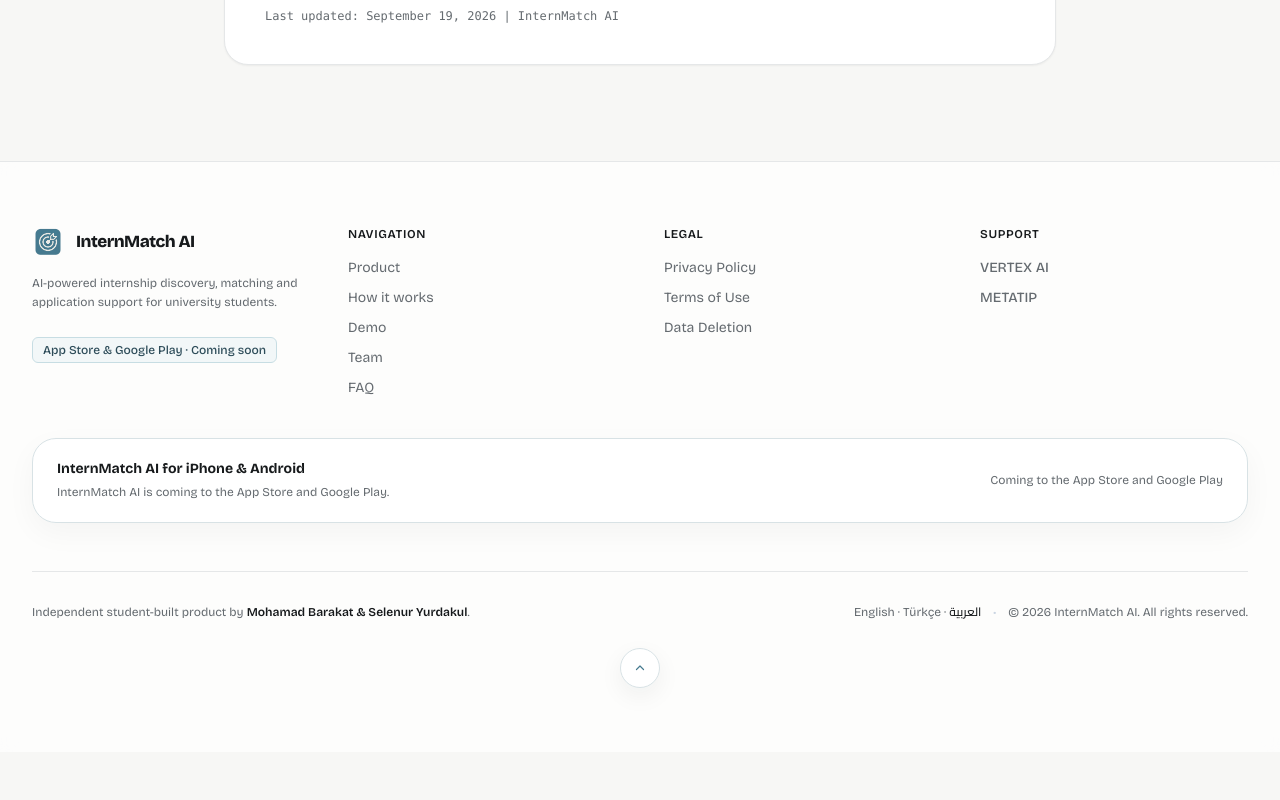
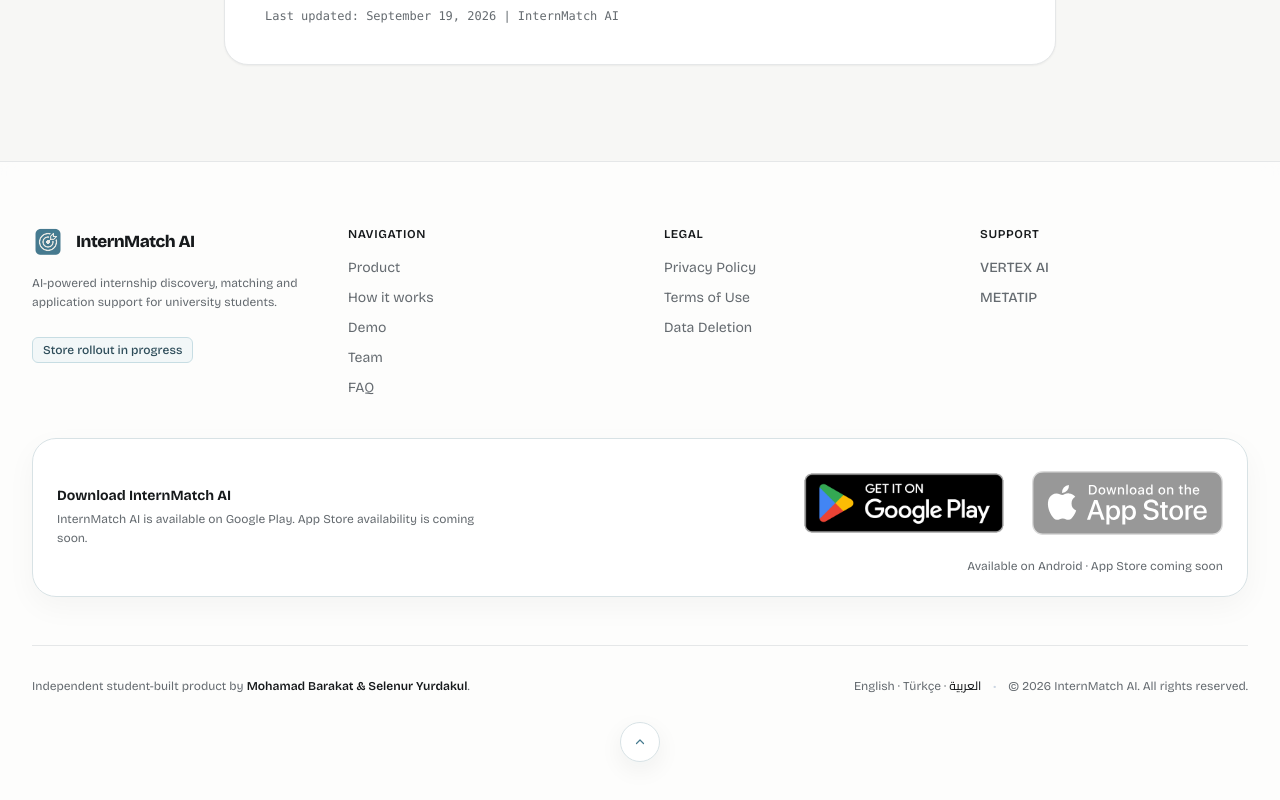
Before and after one commit to vertex-intelligent-org/InternMatch-AI-Marketing-Landing-Page, a Next.js app: page /terms in a window 1280 px wide. Shown: the part 5194-5994 px from the top of the page. Before the commit the page ends 5946 px from the top, so only its background shows below. Built offline with nearby package versions, Linux system fonts and the light colour scheme.

Commit message:
feat: publish Google Play download

```diff
--- a/src/components/StoreDownloadBadges.tsx
+++ b/src/components/StoreDownloadBadges.tsx
@@ -18,33 +18,76 @@
     googlePlayLive,
   } = STORE_RELEASE;
 
-  const hasLiveStore =
-    appleLive || googlePlayLive;
+  const appleUrl =
+    STORE_CONFIG.apple.url;
+
+  const googlePlayUrl =
+    STORE_CONFIG.googlePlay.url;
 
   return (
     <div
-      className={`flex flex-col gap-2 ${
+      className={`flex flex-col gap-2.5 ${
         variant === "menu"
           ? "items-start text-left"
           : "items-start sm:items-end sm:text-right"
       } ${className}`}
     >
-      {hasLiveStore && (
       <div
-          className={`flex gap-3 ${
+        className={`flex gap-3.5 ${
           variant === "menu"
             ? "flex-col items-start"
-              : "flex-col items-start sm:flex-row sm:items-center"
+            : "flex-wrap items-center sm:justify-end"
         }`}
       >
-          {appleLive &&
-            STORE_CONFIG.apple.url && (
+        {googlePlayLive && googlePlayUrl ? (
           <a
-                href={STORE_CONFIG.apple.url}
+            href={googlePlayUrl}
+            target="_blank"
+            rel="noopener noreferrer"
+            aria-label="Get InternMatch AI on Google Play"
+            data-store-badge="google-play"
+            className="inline-flex rounded-lg transition-[transform,opacity] duration-200 hover:scale-[1.025] hover:opacity-95 focus-visible:outline-none focus-visible:ring-2 focus-visible:ring-[#467A8F] focus-visible:ring-offset-2"
+          >
+            <Image
+              src="/store-badges/get-it-on-google-play.png"
+              alt=""
+              aria-hidden="true"
+              width={134}
+              height={52}
+              unoptimized
+              className={`w-auto ${
+                variant === "menu" ? "h-16" : "h-20 md:h-[5.5rem]"
+              }`}
+            />
+          </a>
+        ) : (
+          <span
+            aria-disabled="true"
+            title="Google Play availability coming soon"
+            data-store-badge="google-play"
+            className="inline-flex cursor-not-allowed select-none rounded-lg opacity-40 grayscale"
+          >
+            <Image
+              src="/store-badges/get-it-on-google-play.png"
+              alt="Google Play availability coming soon"
+              width={134}
+              height={52}
+              unoptimized
+              className={`w-auto ${
+                variant === "menu" ? "h-16" : "h-20 md:h-[5.5rem]"
+              }`}
+            />
+          </span>
+        )}
+
+        {appleLive && appleUrl ? (
+          <a
+            href={appleUrl}
             target="_blank"
             rel="noopener noreferrer"
             aria-label="Download InternMatch AI on the App Store"
-                className="inline-flex rounded-lg focus-visible:outline-none focus-visible:ring-2 focus-visible:ring-[#467A8F] focus-visible:ring-offset-2"
+            data-store-badge="app-store"
+            className="inline-flex rounded-lg transition-[transform,opacity] duration-200 hover:scale-[1.025] hover:opacity-95 focus-visible:outline-none focus-visible:ring-2 focus-visible:ring-[#467A8F] focus-visible:ring-offset-2"
           >
             <Image
               src="/store-badges/download-on-the-app-store.svg"
@@ -53,33 +96,35 @@
               width={120}
               height={40}
               unoptimized
-                  className="h-10 w-auto"
+              className={`w-auto ${
+                variant === "menu"
+                  ? "h-12"
+                  : "h-14 md:h-16"
+              }`}
             />
           </a>
-            )}
-
-          {googlePlayLive &&
-            STORE_CONFIG.googlePlay.url && (
-              <a
-                href={STORE_CONFIG.googlePlay.url}
-                target="_blank"
-                rel="noopener noreferrer"
-                aria-label="Get InternMatch AI on Google Play"
-                className="inline-flex rounded-lg focus-visible:outline-none focus-visible:ring-2 focus-visible:ring-[#467A8F] focus-visible:ring-offset-2"
+        ) : (
+          <span
+            aria-disabled="true"
+            title="App Store availability coming soon"
+            data-store-badge="app-store"
+            className="inline-flex cursor-not-allowed select-none rounded-lg opacity-40 grayscale"
           >
             <Image
-                  src="/store-badges/get-it-on-google-play.png"
-                  alt=""
-                  aria-hidden="true"
-                  width={134}
-                  height={52}
+              src="/store-badges/download-on-the-app-store.svg"
+              alt="App Store availability coming soon"
+              width={120}
+              height={40}
               unoptimized
-                  className="h-[52px] w-auto"
+              className={`w-auto ${
+                variant === "menu"
+                  ? "h-12"
+                  : "h-14 md:h-16"
+              }`}
             />
-              </a>
+          </span>
         )}
       </div>
-      )}
 
       <p className="text-xs leading-relaxed text-[#656B70]">
         {STORE_RELEASE.badgeStatusText}
--- a/src/lib/store.ts
+++ b/src/lib/store.ts
@@ -18,8 +18,8 @@
     url: null,
   },
   googlePlay: {
-    status: "pending",
-    url: null,
+    status: "live",
+    url: "https://play.google.com/store/apps/details?id=com.aissclub.internmatchai",
   },
 };
 
```
Lines whose indentation alone changed are shown as unchanged.
